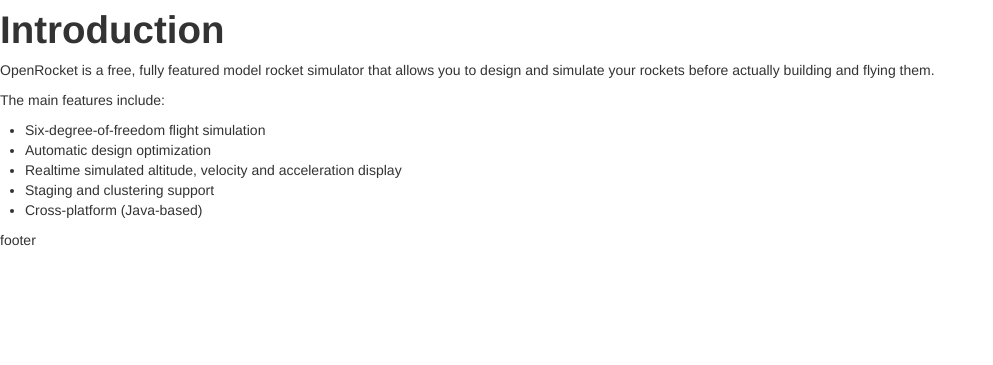
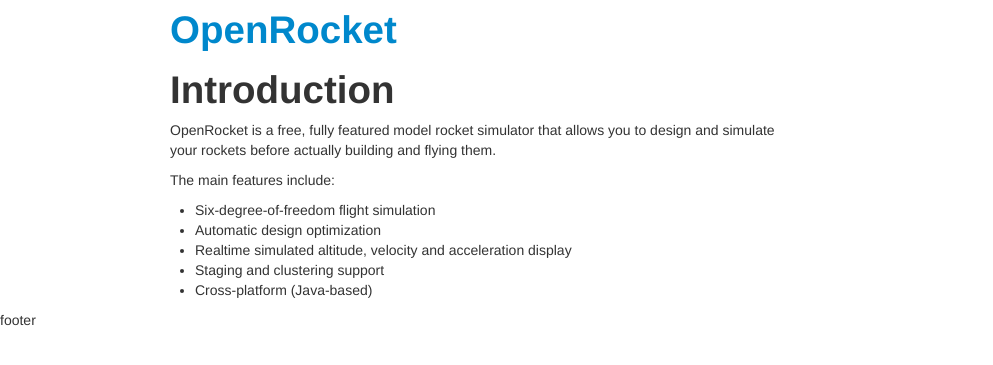
Before and after one commit to openrocket/openrocket.github.io, a Jekyll site: the page built from index.markdown, in a window 1280 px wide. Shown: the top 365 px of the page, without its empty margins (0-993 px from the left). Built offline with Jekyll 4.4.1, drawn with Linux system fonts in a browser that asks for light colours.

Commit message:
page header

```diff
--- a/_layouts/base.html
+++ b/_layouts/base.html
@@ -8,7 +8,20 @@
  </head>
 <body>
  <div class="wrapper">
-  {{ content }}
+  <div id="header">
+   <div class="container">
+    <h1><a href="/">OpenRocket</a></h1>
+   </div>
+  </div>
+  <div id="content">
+   <div class="container">
+    <div class="row">
+     <div class="span8">
+      {{ content }}
+     </div>
+    </div>
+   </div>
+  </div>
  </div>
  <div id="footer">
   footer
```
